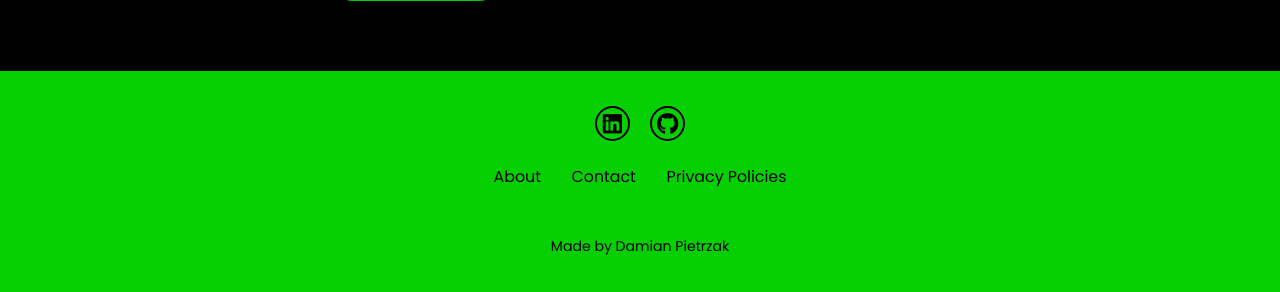
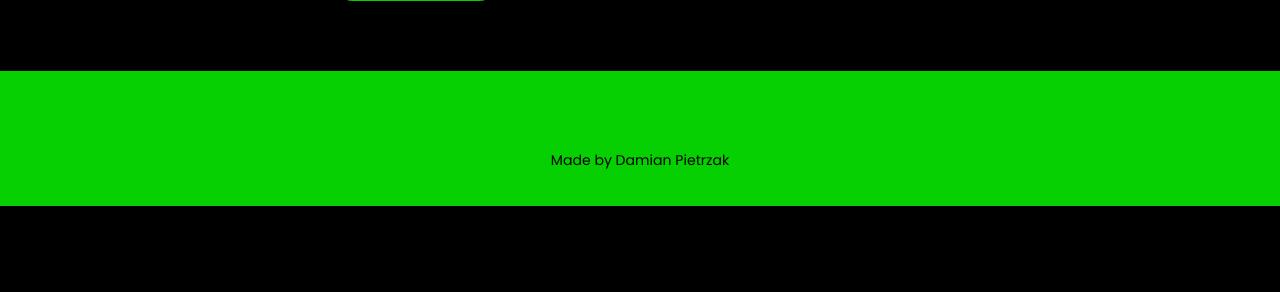
Before and after one commit to pieter9182/porfolio-yaar3p1, a PHP site: page / in a window 1280 px wide. Shown: the part 3948-4240 px from the top of the page. After the commit the page ends 4154 px from the top, so only its background shows below. Run offline with PHP 8.4, Linux system fonts and the light colour scheme; some libraries are stand-ins or nearby versions.

Commit message:
update footer

```diff
--- a/index.php
+++ b/index.php
@@ -243,15 +243,6 @@
     </section>
 
     <footer class="footer">
-        <div class="social">
-            <a href="#"><i class="fa-brands fa-linkedin"></i></a>
-            <a href="#"><i class="fa-brands fa-github"></i></a>
-        </div>
-        <ul>
-            <li><a href="#">About</a></li>
-            <li><a href="#">Contact</a></li>
-            <li><a href="#">Privacy Policies</a></li>
-        </ul>
         <p class="copyright">
             Made by Damian Pietrzak
         </p>
```
